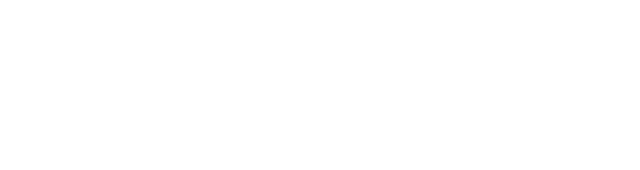
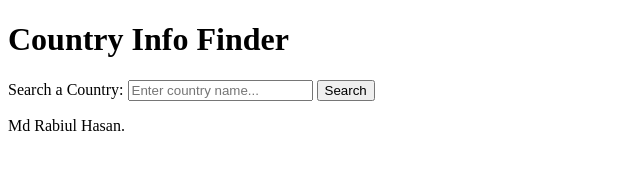
Before and after one commit to Hasanhimu005/Mis-455_Country_Info, a plain HTML site: page index.html in a window 1280 px wide. Shown: the whole page, without its empty margins (0-640 px from the left). Drawn offline with Linux system fonts and the light colour scheme.

Commit message:
2nd commit

```diff
--- a/index.html
+++ b/index.html
@@ -6,6 +6,25 @@
     <title>Document</title>
 </head>
 <body>
+     <header>
+        <h1>Country Info Finder</h1>
+    </header>
+
+    <main>
+        <div class="search-box">
+            <label for="searchBox">Search a Country:</label>
+            <input id="searchBox" type="text" placeholder="Enter country name...">
+            <button onclick="start()">Search</button>
+        </div>
+
+        <div id="displayArea"></div>
+    </main>
+
+    <footer>
+        <p> Md Rabiul Hasan.</p>
+    </footer>
+
+    <script src="api.js"></script>
 
 </body>
 </html>
```
